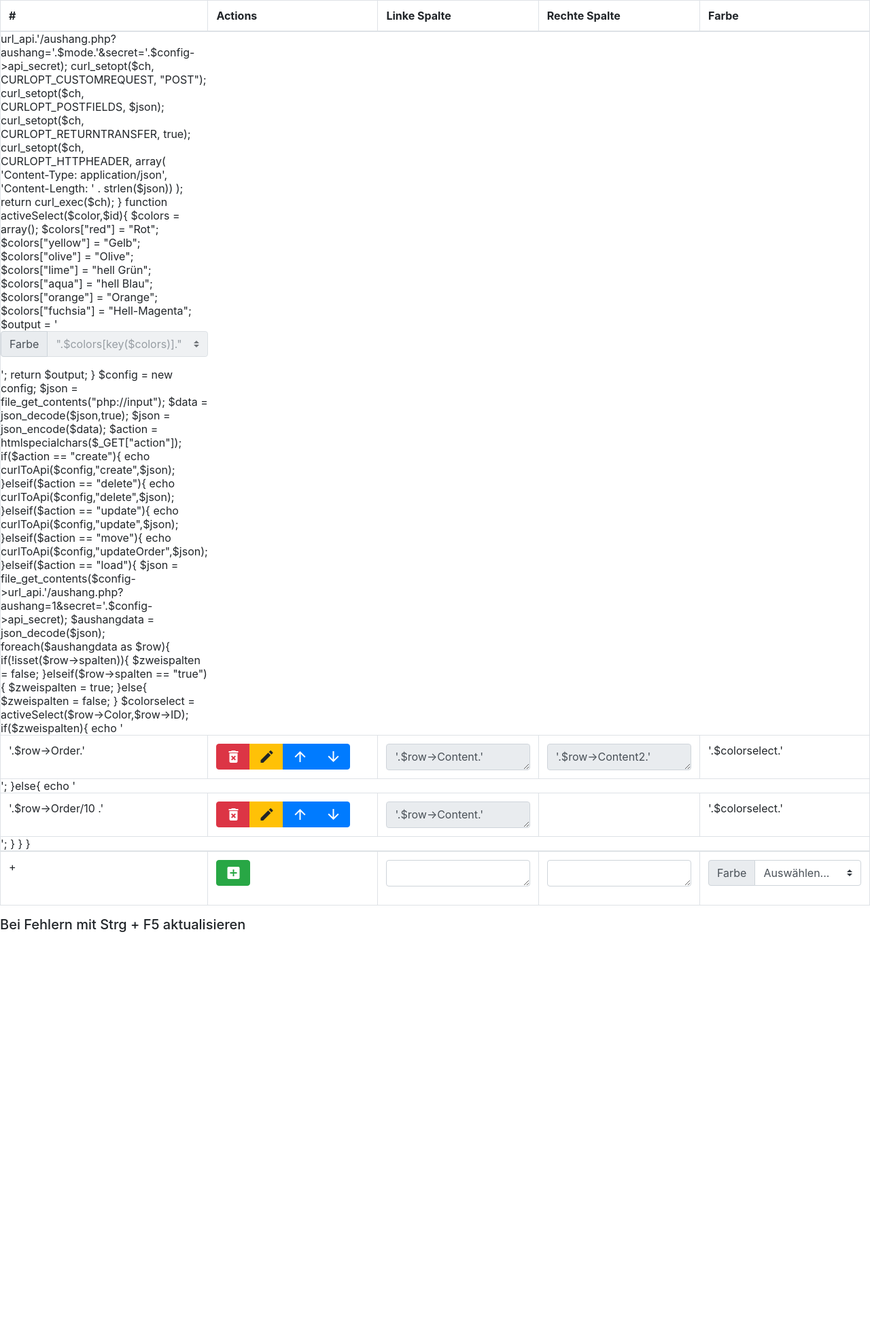
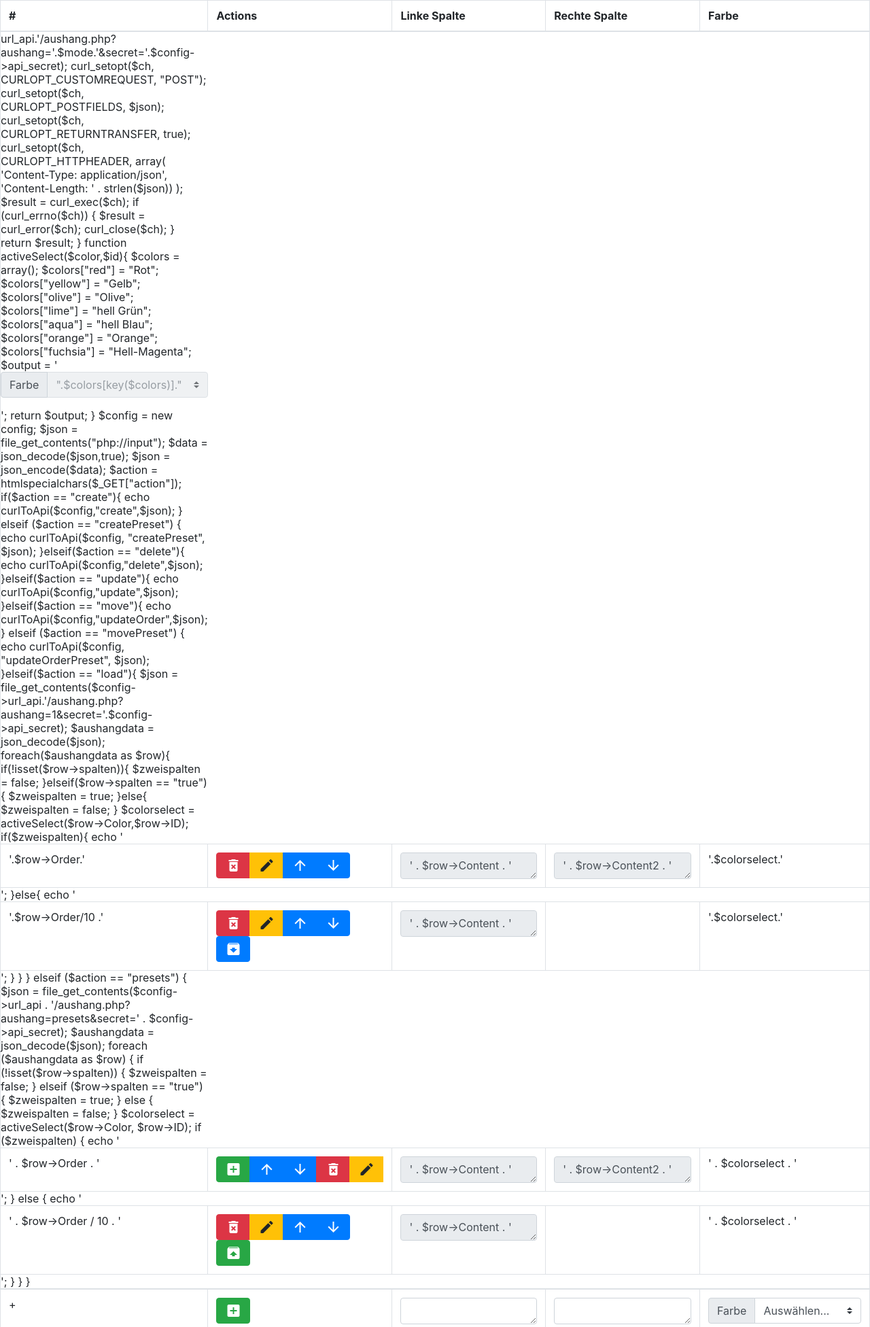
Before and after one commit to eselsto/vplan-online, a PHP site: page /subsites/adminAushang.php in a window 1280 px wide. Shown: the top 1952 px of the page at 68% size. Before the commit the page ends 1371 px from the top, so only its background shows below. Run offline with PHP 8.4, Linux system fonts and the light colour scheme.

Commit message:
Added Presets
Signed-off-by: Nils Witt <nils@nils-witt.de>

```diff
--- a/assets/js/script.js
+++ /dev/null
@@ -1,139 +0,0 @@
-document.addEventListener("DOMContentLoaded", function(){
-  load()
-	windowAdjustment();
-});
-function load(){
-    loadActive()
-}
-
-function loadActive(){
-    var activeHttp = new XMLHttpRequest();
-    activeHttp.onreadystatechange = function() {
-      if (this.readyState == 4 && this.status == 200) {
-        document.getElementById("active").innerHTML = this.responseText;
-		  adjusttextareas();
-      }
-    };
-    activeHttp.open("GET", "xmlhttp/xmlhttpAushang.php?action=load", true);
-    activeHttp.send();
-}
-
-function removeElementFromApi(id){
-    var remHttp = new XMLHttpRequest();
-    remHttp.onreadystatechange = function() {
-        if (this.readyState == 4 && this.status == 200) {
-          loadActive();
-			$.notify("Gelöscht", "success");
-        }
-      };
-    remHttp.open("POST", "xmlhttp/xmlhttpAushang.php?action=delete");
-    remHttp.setRequestHeader("Content-Type", "application/json");
-    remHttp.send(JSON.stringify({"id": id}));
-}
-function addElementFromWeb(){
-    var inhalt = document.getElementById('web.0.inhalt').value
-    var inhalt2 = document.getElementById('web.0.inhalt2').value
-	var e = document.getElementById("colors");
-	var color = e.options[e.selectedIndex].value;
-	if(color == "none"){
-		$(e).notify("Farbe auswählen");
-		return
-	}
-	if(inhalt == "" || inhalt == null){
-		$(document.getElementById('web.0.inhalt')).notify("Inhalt eingeben");
-		return
-	}
-	var json = JSON.stringify({"inhalt1": inhalt, "inhalt2": inhalt2, "color": color})
-    var createHttp = new XMLHttpRequest();
-    createHttp.onreadystatechange = function() {
-        if (this.readyState == 4 && this.status == 200) {
-          loadActive();
-			$.notify("Erstellt", "success");
-        }
-      };
-    createHttp.open("POST", "xmlhttp/xmlhttpAushang.php?action=create");
-    createHttp.setRequestHeader("Content-Type", "application/json");
-    createHttp.send(json);
-	$.notify("Bitte warten", "info");
-	document.getElementById('web.0.inhalt').value = ""
-    document.getElementById('web.0.inhalt2').value = ""
-}
-
-function editElementFromApi(id){
-	var row = document.getElementById('row.' + id);
-
-	var elems = row.getElementsByTagName('textarea');
-	for(var i=0; i< elems.length; i++){
-		elems[i].disabled = false;
-	}
-	var elems = row.getElementsByTagName('select');
-	for(var i=0; i< elems.length; i++){
-		elems[i].disabled = false;
-	}
-
-	document.getElementById('edit.' + id).style.display = "none";
-	document.getElementById('save.' + id).style.display = "block";
-
-	$(row).notify("Bearbeitung aktiv", "success");
-
-}
-
-function updateToApi(id){
-	var inhalt = document.getElementById('textarea.'+ id +'.inhalt').value
-	if(document.getElementById('textarea.' + id + '.inhalt2') != null && document.getElementById('textarea.' + id + '.inhalt2') != ""){
- 		var inhalt2 = document.getElementById('textarea.'+ id +'.inhalt2').value
-	}
-	var row = document.getElementById('row.' + id);
-	var elems = row.getElementsByTagName('select');
-	for(var i=0; i< elems.length; i++){
-		 var newColor = elems[i].value;
-	}
-	console.log(newColor)
-    var editHttp = new XMLHttpRequest();
-    editHttp.onreadystatechange = function() {
-        if (this.readyState == 4 && this.status == 200) {
-          loadActive();
-			$(row).notify("Gespeichert");
-        }
-      };
-
-    editHttp.open("POST", "xmlhttp/xmlhttpAushang.php?action=update");
-    editHttp.setRequestHeader("Content-Type", "application/json");
-	if(inhalt2 != null){
-		editHttp.send(JSON.stringify({"id": id,"inhalt1": inhalt,"inhalt2": inhalt2,"color":newColor}));
-	}else{
-		editHttp.send(JSON.stringify({"id": id,"inhalt1": inhalt,"color":newColor}));
-	}
-}
-
-function moveElement(id,direction){
-	var moveHttp = new XMLHttpRequest();
-    moveHttp.onreadystatechange = function() {
-        if (this.readyState == 4 && this.status == 200) {
-          loadActive();
-        }
-      };
-    moveHttp.open("POST", "xmlhttp/xmlhttpAushang.php?action=move");
-    moveHttp.setRequestHeader("Content-Type", "application/json");
-    moveHttp.send(JSON.stringify({"id": id,"direction": direction}));
-
-
-}
-
-function textAreaAdjust(o) {
-  o.style.height = "1px";
-  o.style.height = (3+o.scrollHeight)+"px";
-}
-function adjusttextareas(){
-	var elems = document.getElementsByTagName('textarea');
-	for(var i=0; i< elems.length; i++){
-		textAreaAdjust(elems[i])
-	}
-}
-
-function windowAdjustment(){
-	var height = document.getElementById("header").offsetHeight;
-	var windowheight = window.innerHeight;
-	//document.getElementById("spacer").style.height = height;
-	console.log(windowheight)
-}
--- /dev/null
+++ b/assets/js/utils.js
@@ -0,0 +1,25 @@
+document.addEventListener("DOMContentLoaded", function () {
+    load();
+});
+
+function load() {
+    loadActive();
+    loadPresets();
+}
+
+function textAreaAdjust(textarea) {
+    textarea.style.height = "1px";
+    textarea.style.height = (3 + textarea.scrollHeight) + "px";
+}
+
+function adjustTextAreas() {
+    let elements = document.getElementsByTagName('textarea');
+    for (var i = 0; i < elements.length; i++) {
+        textAreaAdjust(elements[i])
+    }
+}
+
+function resetInput() {
+    document.getElementById('web.0.content').value = "";
+    document.getElementById('web.0.content2').value = ""
+}
--- a/subsites/adminAushang.php
+++ b/subsites/adminAushang.php
@@ -12,7 +12,8 @@
         <link rel="stylesheet" href="https://stackpath.bootstrapcdn.com/bootstrap/4.3.1/css/bootstrap.min.css" integrity="sha384-ggOyR0iXCbMQv3Xipma34MD+dH/1fQ784/j6cY/iJTQUOhcWr7x9JvoRxT2MZw1T" crossorigin="anonymous">
 		<link href="https://fonts.googleapis.com/icon?family=Material+Icons" rel="stylesheet">
         <link href="assets/css/style.css" rel="stylesheet" type="text/css">
-		<script src="assets/js/script.js"></script>
+<script src="assets/js/utils.js"></script>
+<script src="assets/js/dataProcessing.js"></script>
 		<table class="table table-bordered table-fixed">
 			<thead id="header" style="background-color: white; z-index: 100">
 				<tr>
@@ -27,18 +28,19 @@
 			<tbody id="active">
 
 			</tbody>
+
 			<tbody id="footer">
 				<tr>
 					<td>+</td>
 					<td scope="row"><button type="button" class="btn btn-success" onclick="addElementFromWeb()"><i class="material-icons">add_box</i></button></td>
-					<td><textarea class="form-control" id="web.0.inhalt" rows="4"></textarea></td>
-					<td><textarea class="form-control" id="web.0.inhalt2" rows="4"></textarea></td>
+                    <td><textarea class="form-control" id="web.0.content" rows="4"></textarea></td>
+                    <td><textarea class="form-control" id="web.0.content2" rows="4"></textarea></td>
 					<td style="width: 250px">
 						<div class="input-group mb-3">
 							<div class="input-group-prepend">
 								<label class="input-group-text" for="colorselect">Farbe</label>
 							</div>
-							<select class="custom-select" id="colors">
+                            <select class="custom-select" id="web.0.color">
 								<option value="none" selected>Auswählen...</option>
 								<option value="red">Rot</option>
 								<option value="yellow">Gelb</option>
@@ -52,6 +54,13 @@
 					</td>
 				</tr>
 			</tbody>
-		</table>
-		<h5>Bei Fehlern mit Strg + F5 aktualisieren</h5>
-		<script src="assets/js/notify.js"></script>
+            <tbody>
+            <tr>
+                <td colspan="5" style="text-align: center"><h4>Presets</h4></td>
+            </tr>
+            </tbody>
+            <tbody id="presets"></tbody>
+
+        </table>
+
+<script src="assets/js/notify.js"></script>
--- a/xmlhttp/xmlhttpAushang.php
+++ b/xmlhttp/xmlhttpAushang.php
@@ -11,7 +11,12 @@ function curlToApi($config,$mode,$json){
         'Content-Type: application/json',
         'Content-Length: ' . strlen($json))
     );
-    return curl_exec($ch);
+    $result = curl_exec($ch);
+    if (curl_errno($ch)) {
+        $result = curl_error($ch);
+        curl_close($ch);
+    }
+    return $result;
 }
 
 function activeSelect($color,$id){
@@ -51,12 +56,16 @@ $action = htmlspecialchars($_GET["action"]);
 
 if($action == "create"){
     echo curlToApi($config,"create",$json);
+} elseif ($action == "createPreset") {
+    echo curlToApi($config, "createPreset", $json);
 }elseif($action == "delete"){
     echo curlToApi($config,"delete",$json);
 }elseif($action == "update"){
     echo curlToApi($config,"update",$json);
 }elseif($action == "move"){
     echo curlToApi($config,"updateOrder",$json);
+} elseif ($action == "movePreset") {
+    echo curlToApi($config, "updateOrderPreset", $json);
 }elseif($action == "load"){
     $json = file_get_contents($config->url_api.'/aushang.php?aushang=1&secret='.$config->api_secret);
     $aushangdata = json_decode($json);
@@ -79,12 +88,12 @@ if($action == "create"){
                         <button type="button" class="btn btn-danger" onClick="removeElementFromApi('.$row->ID.')" ><i class="material-icons">delete_forever</i></button>
                         <button type="button" class="btn btn-warning" id="edit.'.$row->ID.'" onClick="editElementFromApi('.$row->ID.')" ><i class="material-icons">edit</i></button>
                         <button type="button" class="btn btn-success" id="save.'.$row->ID.'" onClick="updateToApi('.$row->ID.')" style="display: none;"><i class="material-icons">save</i></button>
-                        <button type="button" class="btn btn-primary" onClick="moveElement('.$row->ID.',\'up\')"><i class="material-icons">arrow_upward</i></button>
-                        <button type="button" class="btn btn-primary"onClick="moveElement('.$row->ID.',\'down\')" ><i class="material-icons">arrow_downward</i></button>
+                        <button type="button" class="btn btn-primary" onClick="moveElement(' . $row->ID . ',\'up\',\'1\')"><i class="material-icons">arrow_upward</i></button>
+                        <button type="button" class="btn btn-primary"onClick="moveElement(' . $row->ID . ',\'down\',\'1\')" ><i class="material-icons">arrow_downward</i></button>
                     </div>
                 </td>
-                <td style="background-color:'.$row->Color.'"><textarea id="textarea.'.$row->ID.'.inhalt" class="form-control" onkeyup="textAreaAdjust(this)" disabled>'.$row->Content.'</textarea></td>
-                <td style="background-color:'.$row->Color.'"><textarea id="textarea.'.$row->ID.'.inhalt2" class="form-control" onkeyup="textAreaAdjust(this)" disabled>'.$row->Content2.'</textarea></td>
+                <td style="background-color:' . $row->Color . '"><textarea id="textarea.' . $row->ID . '.content" class="form-control" onkeyup="textAreaAdjust(this)" disabled>' . $row->Content . '</textarea></td>
+                <td style="background-color:' . $row->Color . '"><textarea id="textarea.' . $row->ID . '.content2" class="form-control" onkeyup="textAreaAdjust(this)" disabled>' . $row->Content2 . '</textarea></td>
                 <td style="background-color:'.$row->Color.'">'.$colorselect.'</td>
             </tr>';
         }else{
@@ -95,11 +104,14 @@ if($action == "create"){
                         <button type="button" class="btn btn-danger" onClick="removeElementFromApi('.$row->ID.')" ><i class="material-icons">delete_forever</i></button>
                         <button type="button" class="btn btn-warning" id="edit.'.$row->ID.'" onClick="editElementFromApi('.$row->ID.')" ><i class="material-icons">edit</i></button>
                         <button type="button" class="btn btn-success" id="save.'.$row->ID.'" onClick="updateToApi('.$row->ID.')" style="display: none;"><i class="material-icons">save</i></button>
-                        <button type="button" class="btn btn-primary" onClick="moveElement('.$row->ID.',\'up\')"><i class="material-icons">arrow_upward</i></button>
-                        <button type="button" class="btn btn-primary" onClick="moveElement('.$row->ID.',\'down\')" ><i class="material-icons">arrow_downward</i></button>
+                        <button type="button" class="btn btn-primary" onClick="moveElement(' . $row->ID . ',\'up\',\'1\')"><i class="material-icons">arrow_upward</i></button>
+                        <button type="button" class="btn btn-primary" onClick="moveElement(' . $row->ID . ',\'down\',\'1\')" ><i class="material-icons">arrow_downward</i></button>
+                    </div>
+                    <div class="btn-group" role="group" aria-label="Actions">
+                        <button type="button" class="btn btn-primary" onClick="addElementToPresets(' . $row->ID . ')" ><i class="material-icons">archive</i></button>
                     </div>
                 </td>
-                <td style="background-color:'.$row->Color.'"><textarea id="textarea.'.$row->ID.'.inhalt" class="form-control" onkeyup="textAreaAdjust(this)" disabled>'.$row->Content.'</textarea></td>
+                <td style="background-color:' . $row->Color . '"><textarea id="textarea.' . $row->ID . '.content" class="form-control" onkeyup="textAreaAdjust(this)" disabled>' . $row->Content . '</textarea></td>
                 <td style="background-color:'.$row->Color.'"></td>
                 <td style="background-color:'.$row->Color.'">'.$colorselect.'</td>
                 <!--<td style="background-color:'.$row->Color.'"></td>-->
@@ -108,4 +120,57 @@ if($action == "create"){
 
 
     }
+} elseif ($action == "presets") {
+    $json = file_get_contents($config->url_api . '/aushang.php?aushang=presets&secret=' . $config->api_secret);
+    $aushangdata = json_decode($json);
+
+    foreach ($aushangdata as $row) {
+        if (!isset($row->spalten)) {
+            $zweispalten = false;
+        } elseif ($row->spalten == "true") {
+            $zweispalten = true;
+        } else {
+            $zweispalten = false;
+        }
+        $colorselect = activeSelect($row->Color, $row->ID);
+        if ($zweispalten) {
+
+            echo '<tr id="row.' . $row->ID . '">
+                <td style="max-width:10px">' . $row->Order . '</td>
+                <td>
+                    <div class="btn-group" role="group" aria-label="Basic example">
+                        <button type="button" class="btn btn-success" onClick="addElementFromPresets(' . $row->ID . ')" ><i class="material-icons">add_box</i></button>
+                        <button type="button" class="btn btn-primary" onClick="moveElement(' . $row->ID . ',\'up\',\'3\')"><i class="material-icons">arrow_upward</i></button>
+                        <button type="button" class="btn btn-primary" onClick="moveElement(' . $row->ID . ',\'down\',\'3\')" ><i class="material-icons">arrow_downward</i></button>
+                        <button type="button" class="btn btn-danger" onClick="removeElementFromApi(' . $row->ID . ')" ><i class="material-icons">delete_forever</i></button>
+                                                <button type="button" class="btn btn-warning" id="edit.' . $row->ID . '" onClick="editElementFromApi(' . $row->ID . ')" ><i class="material-icons">edit</i></button>
+                        <button type="button" class="btn btn-success" id="save.' . $row->ID . '" onClick="updateToApi(' . $row->ID . ')" style="display: none;"><i class="material-icons">save</i></button>
+                    </div>
+                </td>
+                <td style="background-color:' . $row->Color . '"><textarea id="textarea.' . $row->ID . '.content" class="form-control" onkeyup="textAreaAdjust(this)" disabled>' . $row->Content . '</textarea></td>
+                <td style="background-color:' . $row->Color . '"><textarea id="textarea.' . $row->ID . '.content2" class="form-control" onkeyup="textAreaAdjust(this)" disabled>' . $row->Content2 . '</textarea></td>
+                <td style="background-color:' . $row->Color . '">' . $colorselect . '</td>
+            </tr>';
+        } else {
+            echo '<tr id="row.' . $row->ID . '">
+                <td style="max-width:10px">' . $row->Order / 10 . '</td>
+                <td style="max-width:100px">
+                    <div class="btn-group" role="group" aria-label="Actions">
+                        <button type="button" class="btn btn-danger" onClick="removeElementFromApi(' . $row->ID . ')" ><i class="material-icons">delete_forever</i></button>
+                        <button type="button" class="btn btn-warning" id="edit.' . $row->ID . '" onClick="editElementFromApi(' . $row->ID . ')" ><i class="material-icons">edit</i></button>
+                        <button type="button" class="btn btn-success" id="save.' . $row->ID . '" onClick="updateToApi(' . $row->ID . ')" style="display: none;"><i class="material-icons">save</i></button>
+                        <button type="button" class="btn btn-primary" onClick="moveElement(' . $row->ID . ',\'up\',\'3\')"><i class="material-icons">arrow_upward</i></button>
+                        <button type="button" class="btn btn-primary" onClick="moveElement(' . $row->ID . ',\'down\',\'3\')" ><i class="material-icons">arrow_downward</i></button>
+                    </div>
+                    <div class="btn-group" role="group" aria-label="Actions">
+                        <button type="button" class="btn btn-success" onClick="addElementFromPresets(' . $row->ID . ')" ><i class="material-icons">unarchive</i></button>
+                    </div>
+                </td>
+                <td style="background-color:' . $row->Color . '"><textarea id="textarea.' . $row->ID . '.content" class="form-control" onkeyup="textAreaAdjust(this)" disabled>' . $row->Content . '</textarea></td>
+                <td style="background-color:' . $row->Color . '"></td>
+                <td style="background-color:' . $row->Color . '">' . $colorselect . '</td>
+                <!--<td style="background-color:' . $row->Color . '"></td>-->
+            </tr>';
+        }
+    }
 }
```
Also changed, not shown: xmlhttp/load-active.php (deleted, +0 -83 lines), assets/js/dataProcessing.js (added).
